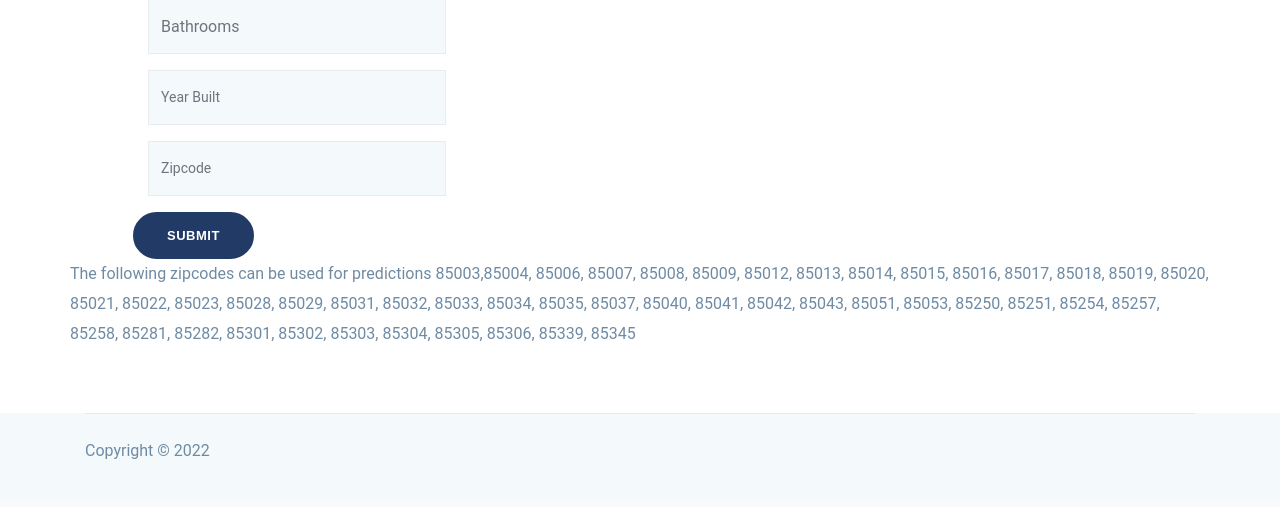
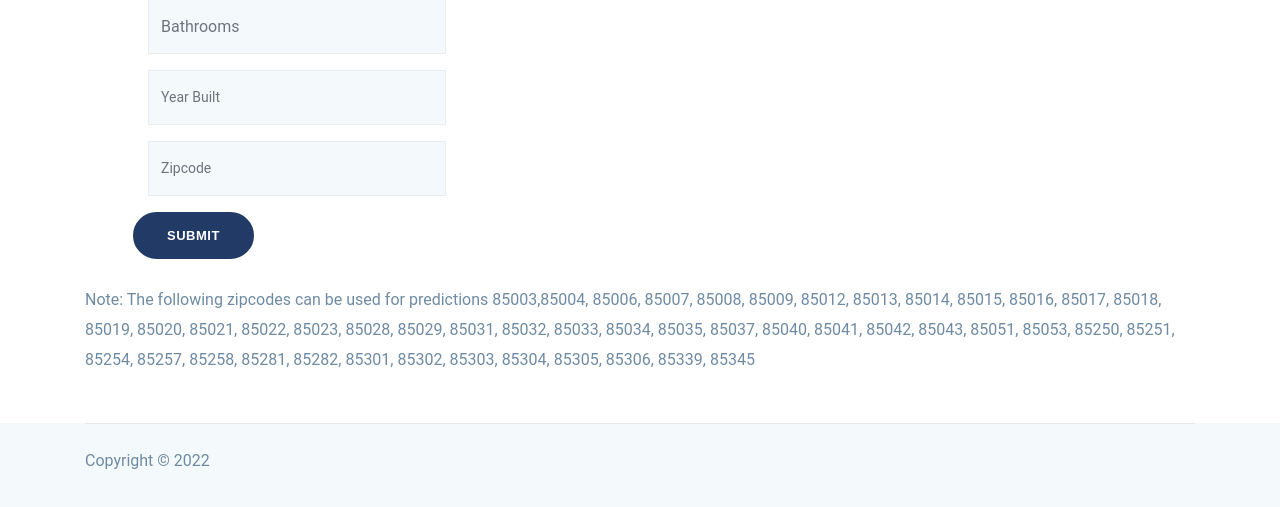
Before and after one commit to josephawanis30/MachineLearningRealEstatePredictions, a Flask app: page / in a window 1280 px wide. Shown: the part 605-1112 px from the top of the page. Before the commit the page ends 1064 px from the top, so only its background shows below. Run offline with Flask 2, Linux system fonts and the light colour scheme; some libraries are stand-ins or nearby versions.

Commit message:
Modified  zipcodes

```diff
--- a/templates/index.html
+++ b/templates/index.html
@@ -109,12 +109,16 @@
 					</div>
 
 				</div>
-				<p class="Zipcode">The following zipcodes can be used for predictions 85003,85004, 85006, 85007, 85008, 85009, 85012, 85013, 85014, 85015, 85016, 85017, 85018,
+
+			</div>
+			<br>
+
+				<p class="Zipcode">Note: The following zipcodes can be used for predictions 85003,85004, 85006, 85007, 85008, 85009, 85012, 85013, 85014, 85015, 85016, 85017, 85018,
 					 85019, 85020, 85021, 85022, 85023, 85028, 85029, 85031, 85032, 85033, 85034, 85035, 85037, 85040, 85041, 85042, 85043, 85051, 85053, 85250, 85251, 85254,
 					 85257, 85258, 85281, 85282, 85301, 85302, 85303, 85304, 85305, 85306, 85339, 85345
+					</p>
 
-				</p>
-			</div>
+
 		</div>
 	</section>
 
```
